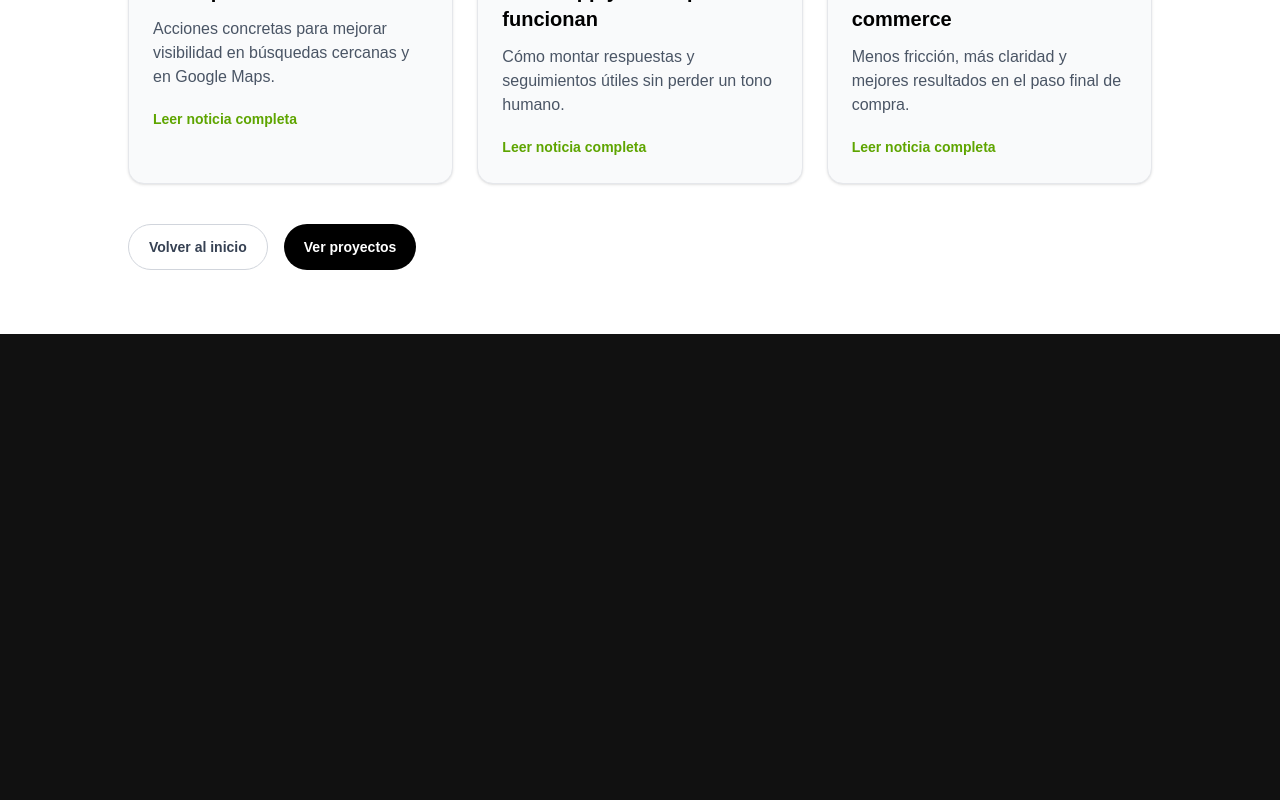
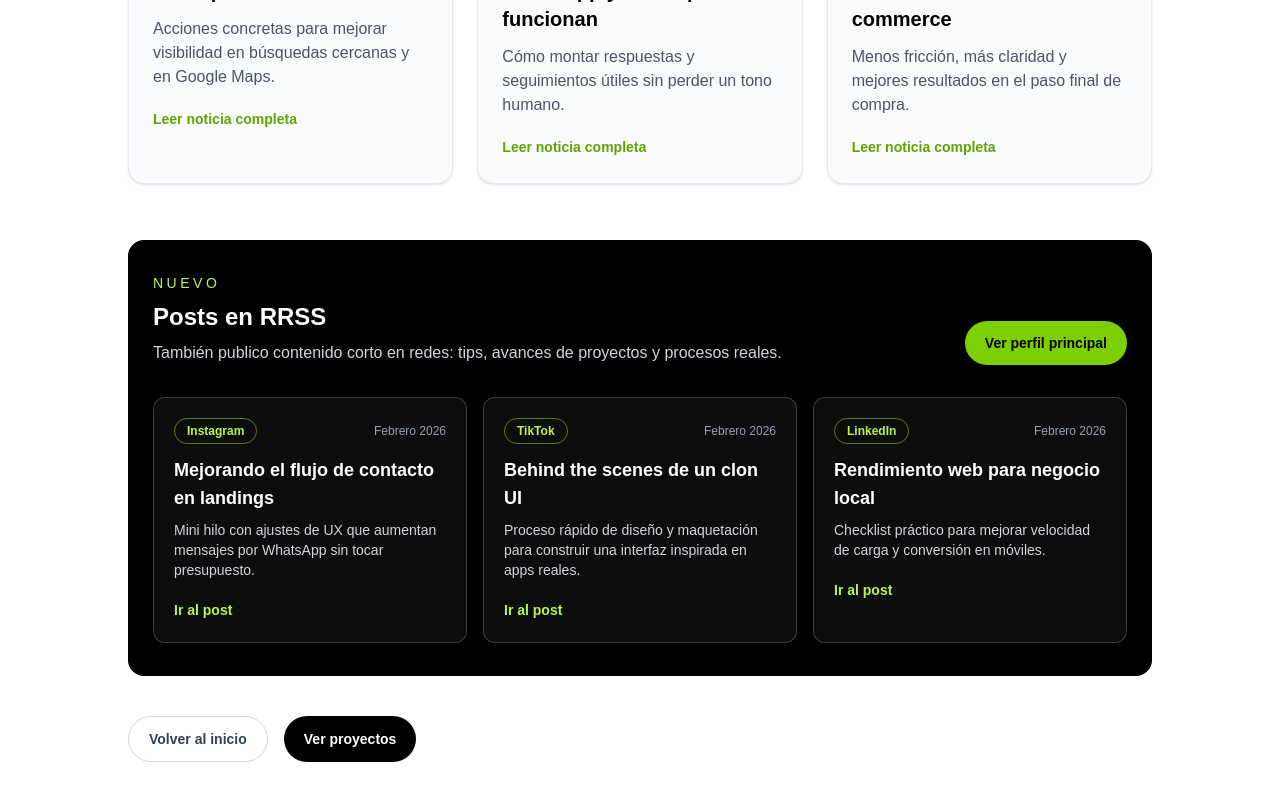
Before and after one commit to Robbe1910/landing-page, a Next.js app: page /blog in a window 1280 px wide. Shown: the part 1044-1844 px from the top of the page. Before the commit the page ends 1378 px from the top, so only its background shows below. Built offline with nearby package versions, Linux system fonts and the light colour scheme.

Commit message:
Agregar sección de publicaciones en redes sociales y tipo para socialPosts

```diff
--- a/src/app/blog/page.tsx
+++ b/src/app/blog/page.tsx
@@ -1,6 +1,7 @@
 import Image from "next/image";
 import Link from "next/link";
 import { blogEntries } from "../../data/blogEntries";
+import { socialPosts } from "../../data/socialPosts";
 
 export default function BlogPage() {
   return (
@@ -45,6 +46,53 @@ export default function BlogPage() {
             </Link>
           ))}
         </div>
+
+        <section className="mt-14 rounded-2xl border border-black/10 bg-black px-6 py-8 text-white">
+          <div className="flex flex-col gap-3 md:flex-row md:items-end md:justify-between">
+            <div>
+              <p className="text-sm uppercase tracking-[0.25em] text-lime-300">NUEVO</p>
+              <h2 className="mt-2 text-2xl font-semibold">Posts en RRSS</h2>
+              <p className="mt-2 text-gray-300">
+                También publico contenido corto en redes: tips, avances de proyectos y procesos reales.
+              </p>
+            </div>
+            <a
+              href="https://www.instagram.com/rxbbe8369/"
+              target="_blank"
+              rel="noopener noreferrer"
+              className="inline-flex items-center justify-center rounded-full bg-lime-500 px-5 py-3 text-sm font-semibold text-black transition hover:bg-lime-400"
+            >
+              Ver perfil principal
+            </a>
+          </div>
+
+          <div className="mt-8 grid gap-4 md:grid-cols-3">
+            {socialPosts.map((post) => (
+              <article
+                key={post.id}
+                className="rounded-xl border border-white/20 bg-white/5 p-5 transition hover:bg-white/10"
+              >
+                <div className="flex items-center justify-between gap-3">
+                  <span className="rounded-full border border-lime-400/50 px-3 py-1 text-xs font-semibold text-lime-300">
+                    {post.platform}
+                  </span>
+                  <span className="text-xs text-gray-400">{post.date}</span>
+                </div>
+                <h3 className="mt-3 text-lg font-semibold">{post.title}</h3>
+                <p className="mt-2 text-sm text-gray-300">{post.excerpt}</p>
+                <a
+                  href={post.postUrl}
+                  target="_blank"
+                  rel="noopener noreferrer"
+                  className="mt-5 inline-flex items-center text-sm font-semibold text-lime-300 transition hover:text-lime-200"
+                >
+                  Ir al post
+                </a>
+              </article>
+            ))}
+          </div>
+        </section>
+
         <div className="mt-10 flex flex-wrap gap-4">
           <Link
             href="/"
--- /dev/null
+++ b/src/data/socialPosts.ts
@@ -0,0 +1,38 @@
+export type SocialPost = {
+  id: string;
+  platform: "Instagram" | "TikTok" | "LinkedIn" | "X";
+  title: string;
+  excerpt: string;
+  date: string;
+  postUrl: string;
+};
+
+export const socialPosts: SocialPost[] = [
+  {
+    id: "instagram-ux-flujo-contacto",
+    platform: "Instagram",
+    title: "Mejorando el flujo de contacto en landings",
+    excerpt:
+      "Mini hilo con ajustes de UX que aumentan mensajes por WhatsApp sin tocar presupuesto.",
+    date: "Febrero 2026",
+    postUrl: "https://www.instagram.com/rxbbe8369/",
+  },
+  {
+    id: "tiktok-clon-ui-proceso",
+    platform: "TikTok",
+    title: "Behind the scenes de un clon UI",
+    excerpt:
+      "Proceso rápido de diseño y maquetación para construir una interfaz inspirada en apps reales.",
+    date: "Febrero 2026",
+    postUrl: "https://www.tiktok.com/@rxbbe8369",
+  },
+  {
+    id: "linkedin-web-performance-local",
+    platform: "LinkedIn",
+    title: "Rendimiento web para negocio local",
+    excerpt:
+      "Checklist práctico para mejorar velocidad de carga y conversión en móviles.",
+    date: "Febrero 2026",
+    postUrl: "https://www.linkedin.com/in/roberto-berrendo-eguino-475b36171/",
+  },
+];
```
